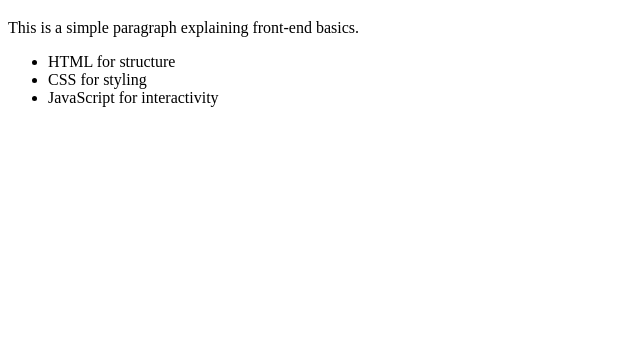
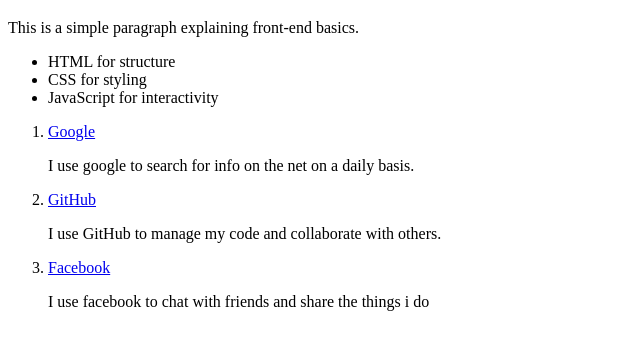
Before and after one commit to Iniubong45/CPE314-lab, a plain HTML site: page lab1.html in a window 1280 px wide. Shown: the part 61-410 px from the top of the page, without its empty margins (0-640 px from the left). Drawn offline with Linux system fonts and the light colour scheme.

Commit message:
Part 1 completed

```diff
--- a/lab1.html
+++ b/lab1.html
@@ -13,5 +13,15 @@
         <li>CSS for styling</li>
         <li>JavaScript for interactivity</li>
     </ul>
+
+    <!-- Adding an ordered list -->
+    <ol>
+        <li><a href="https://www.google.com">Google</a></li>
+        <p>I use google to search for info on the net on a daily basis.</p>
+        <li><a href="https://www.github.com">GitHub</a></li>
+        <p>I use GitHub to manage my code and collaborate with others.</p>
+        <li><a href="https://web.facebook.com">Facebook</a></li>
+        <p>I use facebook to chat with friends and share the things i do</p>
+    </ol>
 </body>
 </html>
```
